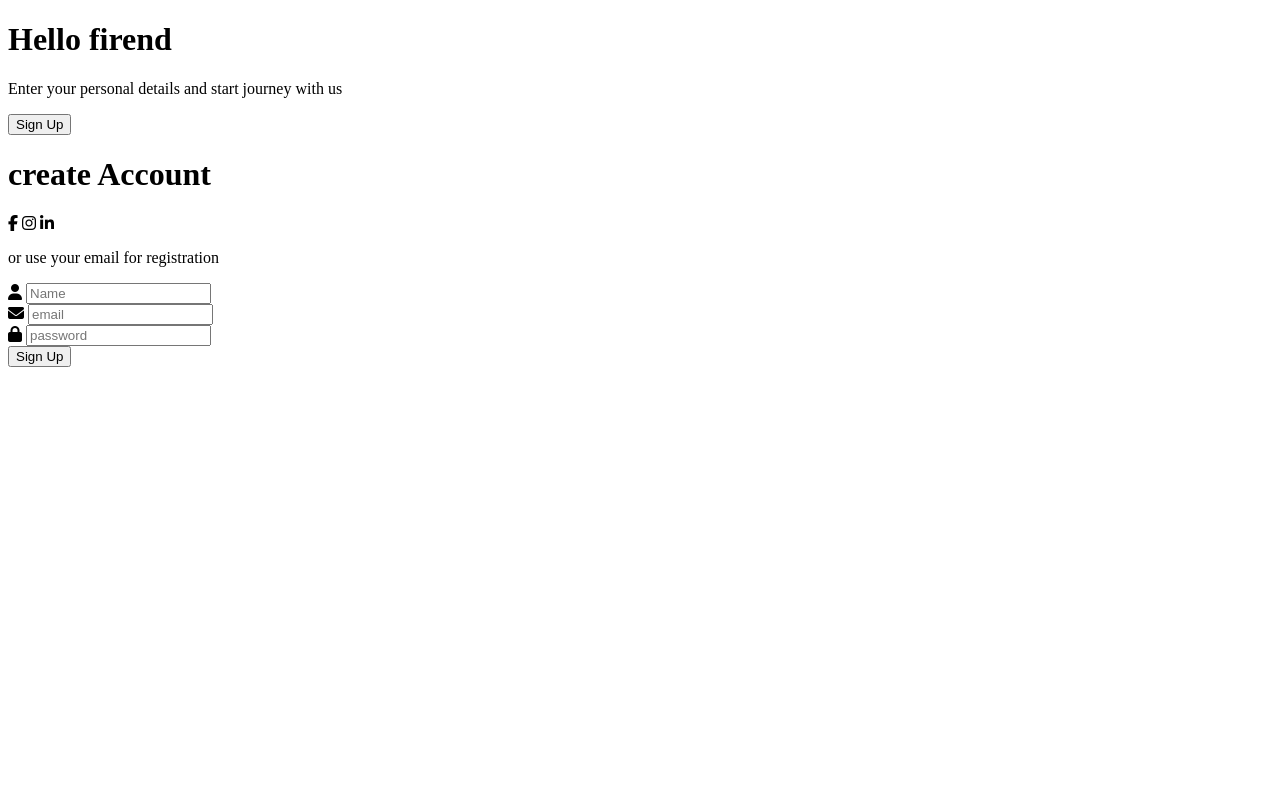
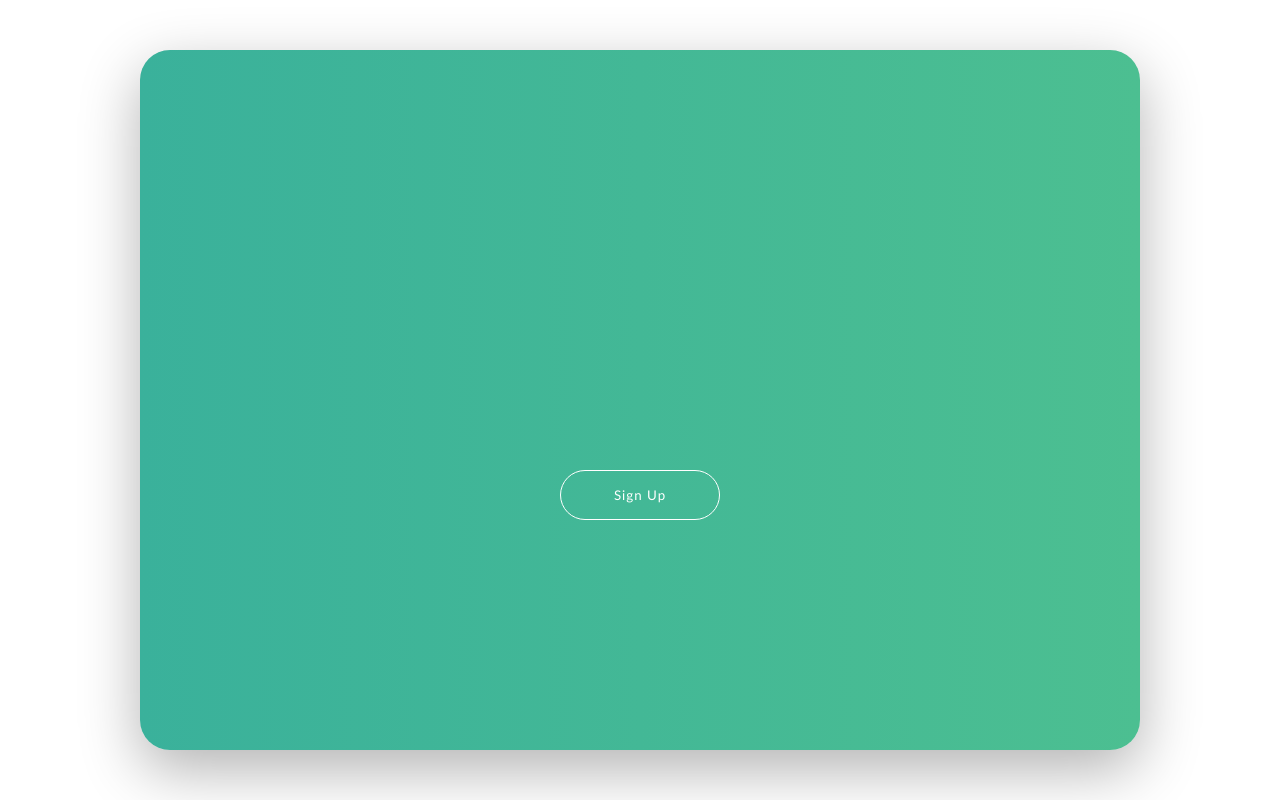
Before and after one commit to MahdiHa/SignUp-Page, a plain HTML site: page index.html in a window 1280 px wide. Drawn offline with Linux system fonts and the light colour scheme.

Commit message:
create all code of css files

```diff
--- a/css/styles.css
+++ b/css/styles.css
@@ -0,0 +1,151 @@
+*{
+    margin: 0;
+    padding: 0;
+    box-sizing: border-box;
+    outline: none;
+    font-family: 'Gill Sans', 'Gill Sans MT', Calibri, 'Trebuchet MS', sans-serif;
+
+}
+
+
+html{
+    font-size: 62.5%;
+
+}
+
+.container{
+    width: 100%;
+    height: 100vh;
+    display: flex;
+    justify-content: center;
+    align-items: center;
+}
+
+.form-wrapper{
+    width: 100rem;
+    height: 70rem;
+    background-color: #eee;
+    border-radius: 3rem;
+    box-shadow: 0 2rem 6rem rgba(0, 0, 0, 0.3);
+    position: relative;
+    overflow: hidden;
+}
+
+.banner{
+    position: absolute;
+    z-index: 100;
+    top: 25%;
+    left: -30rem;
+    text-align: center;
+    color: #fff;
+    width: 30rem;
+}
+.banner h1{
+    font-size: 4rem;
+    margin-bottom: 3rem;
+}
+.banner p{
+    font-size: 2rem;
+}
+
+.green-bg{
+    width: 100%;
+    height: 100%;
+    background: linear-gradient(to
+    right, #3ab19b, #4cbf91);
+    position: absolute;
+    top: 0;
+    left: 0;
+    z-index: 50;
+}
+
+.green-bg button{
+    position: absolute;
+    top: 60%;
+    left: 50%;
+    transform: translateX(-50%);
+    width: 16rem;
+    height: 5rem;
+    background-color: transparent;
+    border: 0.1rem solid #fff;
+    border-radius: 3rem;
+    letter-spacing: .1rem;
+    color: #fff;
+    cursor: pointer;
+
+}
+
+.signup-form{
+    width: 60rem;
+    height: 100%;
+    position: absolute;
+    top: 0;
+    left: 0rem;
+    display: flex;
+    flex-direction: column;
+    justify-content: space-around;
+    align-items: center;
+    padding: 10rem 0;
+}
+.signup-form h1{
+    font-size: 4rem;
+    color: #3aaf9f;
+
+}
+.sosial-media{
+    display: flex;
+
+}
+
+.sosial-media i{
+    width: 4rem;
+    height: 4rem;
+    border: .1rem solid #777;
+    border-radius: 50%;
+    display: flex;
+    justify-content: center;
+    align-items: center;
+    margin-right: 2rem;
+    font-size: 2rem;
+    color: #555;
+}
+
+.signup-form p{
+    font-size: 1.8rem;
+    color: #555;
+    margin-bottom: 2rem;
+
+}
+.input-group{
+    position: relative;
+}
+.input-group input{
+    width: 28rem;
+    height: 5rem;
+    padding: 1rem 1rem 1rem 3rem;
+    background-color: #ddd;
+    border: none;
+    border-radius: 0.5rem;
+
+}
+.input-group i{
+    position: absolute;
+    top: 50%;
+    left: 1rem;
+    transform: translateY(-50%);
+    font-size: 1.2rem;
+    color: #555;
+
+}
+.signup-form button{
+    width: 16rem;
+    height: 5rem;
+    background-color: #3aaf9f;
+    border: none;
+    border-radius: 3rem;
+    text-transform: uppercase;
+    letter-spacing: 0.1rem;
+    color: #fff;
+    margin-top: 3rem;
+    cursor: pointer;
+}
--- a/index.html
+++ b/index.html
@@ -4,13 +4,14 @@
     <meta charset="UTF-8">
     <meta name="viewport" content="width=device-width, initial-scale=1.0">
     <link rel="stylesheet" href="https://cdnjs.cloudflare.com/ajax/libs/font-awesome/6.7.2/css/all.min.css">
+    <link rel="stylesheet" href="./css/styles.css">
     <title>SignUp page</title>
 </head>
 <body>
     <div class="container">
-        <div class="form-wapper">
+        <div class="form-wrapper">
             <div class="banner">
-                <h1>Hello firend</h1>
+                <h1>Hello Friend!</h1>
                 <p>Enter your personal details and start journey with us</p>
             </div>
             <div class="green-bg">
```
